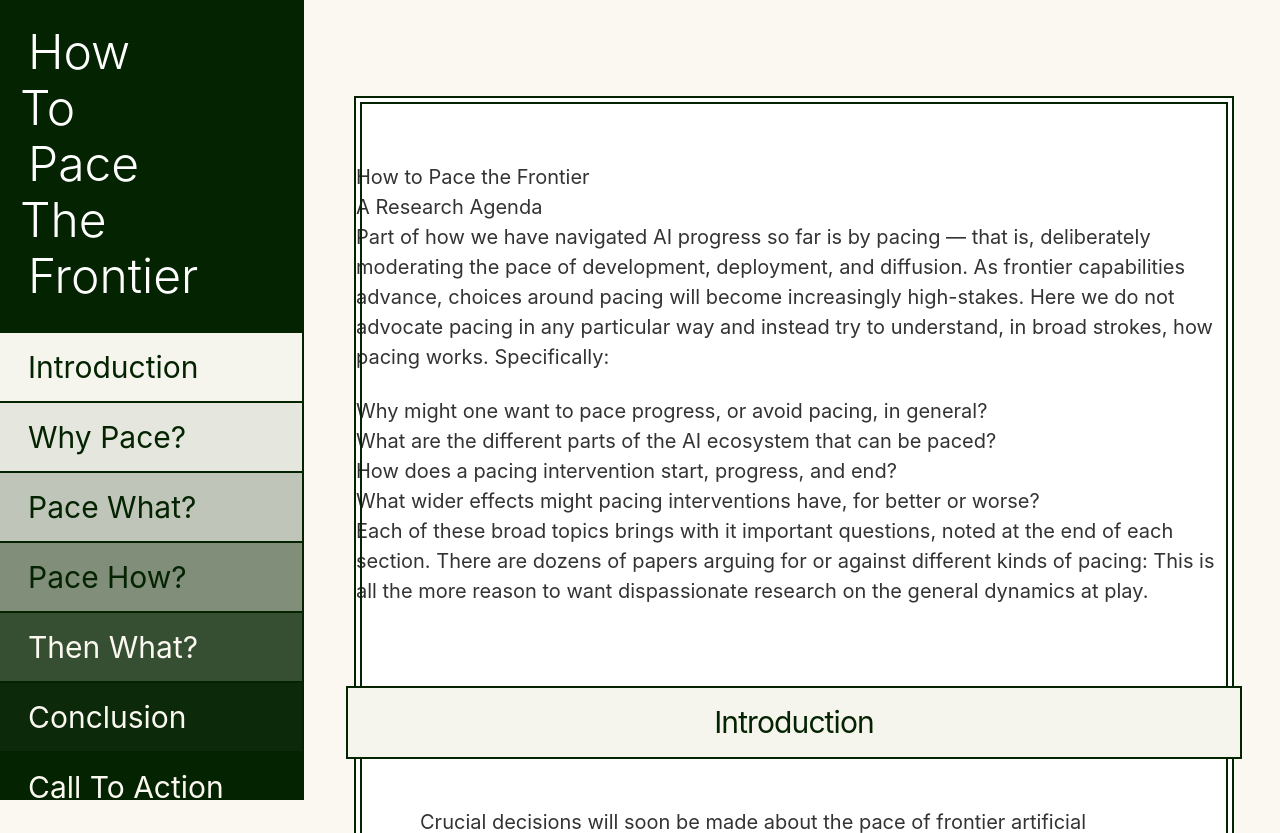
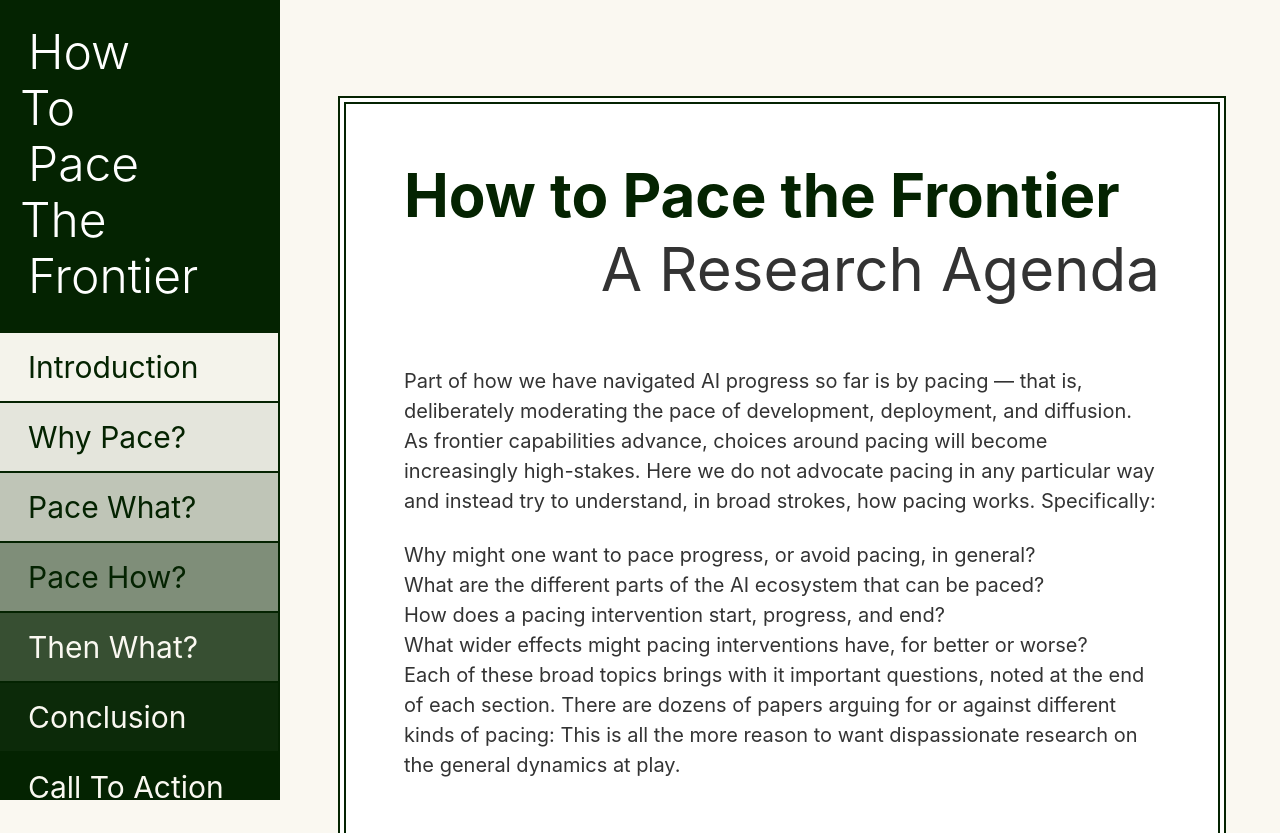
Before and after one commit to paradigm-3-institute/pace, an Astro site: page / in a window 1280 px wide. Shown: the top 833 px of the page. Built offline with nearby package versions, Linux system fonts and the light colour scheme; Astro itself is replaced by a stand-in of ours.

Commit message:
h2 styling

```diff
--- a/src/layouts/Layout.astro
+++ b/src/layouts/Layout.astro
@@ -1,6 +1,7 @@
 ---
 import { Font } from "astro:assets";
 import "../styles/global.css";
+import "../styles/prose.css";
 
 interface Props {
   title: string;
--- a/src/pages/index.astro
+++ b/src/pages/index.astro
@@ -48,7 +48,7 @@ const sections = await Promise.all(
   description="A field guide to spending your effort budget across a long distance."
 >
   <aside
-    class="md:fixed w-full p-4 md:p-0 md:w-60 lg:w-76 md:h-dvh overflow-auto bg-sidebar text-background border-r-2 border-r-sidebar"
+    class="md:fixed w-full md:p-0 md:w-70 md:h-dvh overflow-auto bg-sidebar text-background border-r-2 border-r-sidebar"
   >
     <a href="#">
       <hgroup class="p-7 pb-8">
@@ -72,12 +72,17 @@ const sections = await Promise.all(
     </nav>
   </aside>
 
-  <main class="w-full md:pl-67 lg:pl-83 md:pr-6 py-8 lg:py-24">
+  <main class="w-full md:pl-70 lg:pl-77 lg:pr-6 lg:py-24">
     <article
-      class="max-w-220 2xl:max-w-260 bg-background mx-auto lg:py-16 border-2 border-sidebar -outline-offset-8 outline-2 outline-sidebar"
+      class="prose max-w-222 2xl:max-w-260 bg-background mx-auto py-8 md:py-16 border-2 border-sidebar -outline-offset-8 outline-2 outline-sidebar"
     >
-      <h1>How to Pace the Frontier <br /> A Research Agenda</h1>
-      <Intro />
+      <div class="px-8 md:px-16">
+        <hgroup>
+          <h1>How to Pace the Frontier</h1>
+          <p>A Research Agenda</p>
+        </hgroup>
+        <Intro />
+      </div>
       {
         sections.map(({ id, label, textClass, content }) => (
           <Section id={id} title={label} textClass={textClass} content={content} />
--- a/src/styles/global.css
+++ b/src/styles/global.css
@@ -19,30 +19,3 @@ html {
   color: var(--color-foreground);
   background: var(--color-from);
 }
-
-article {
-  font-size: 20px;
-}
-
-article p {
-  margin-bottom: 24px;
-}
-
-article h2 {
-  font-size: 30px;
-  margin-top: 80px;
-  margin-bottom: 48px;
-  letter-spacing: -0.03em;
-  padding: 12px;
-  border: solid 2px var(--color-sidebar);
-  width: calc(100% + 20px);
-  margin-left: -10px;
-  text-align: center;
-  position: sticky;
-  top: 0;
-}
-
-article h3 {
-  font-size: 2em;
-  margin-bottom: 24px;
-}
--- /dev/null
+++ b/src/styles/prose.css
@@ -0,0 +1,54 @@
+.prose {
+  font-size: 20px;
+  font-family: var(--font-serif);
+}
+
+.prose p {
+  margin-bottom: 24px;
+}
+
+.prose hgroup {
+  font-size: 3em;
+  font-family: var(--font-sans);
+  margin-bottom: 40px;
+  display: flex;
+  flex-direction: column;
+  gap: 8px;
+  line-height: 1.1em;
+}
+
+.prose h1 {
+  color: var(--color-sidebar);
+  font-weight: 700;
+}
+
+.prose hgroup p {
+  text-align: right;
+  width: 100%;
+}
+
+.prose h2 {
+  font-size: 30px;
+  margin: 80px 6px 48px 6px;
+  letter-spacing: -0.03em;
+  padding: 12px;
+  border-top: solid 2px var(--color-sidebar);
+  border-bottom: solid 2px var(--color-sidebar);
+  text-align: center;
+  position: sticky;
+  top: 0px;
+  font-weight: 600;
+}
+
+@media (width >= 64rem /* 768px */) {
+  .prose h2 {
+    width: calc(100% + 20px);
+    margin-left: -10px;
+    border: solid 2px var(--color-sidebar);
+  }
+}
+
+.prose h3 {
+  font-size: 2em;
+  margin-bottom: 24px;
+}
```
